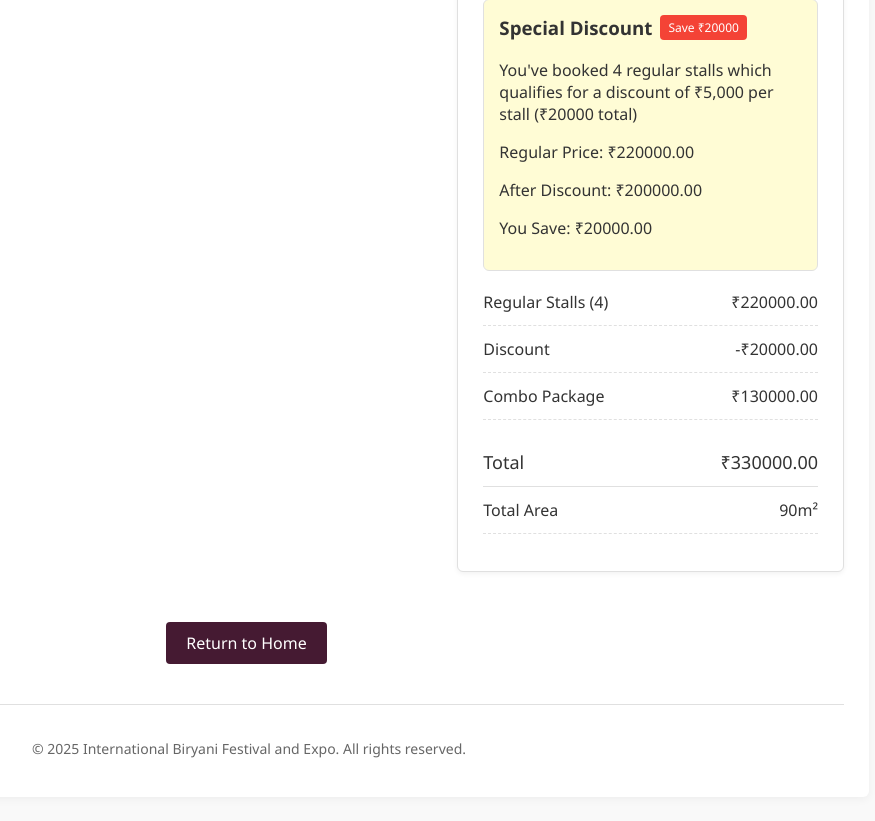
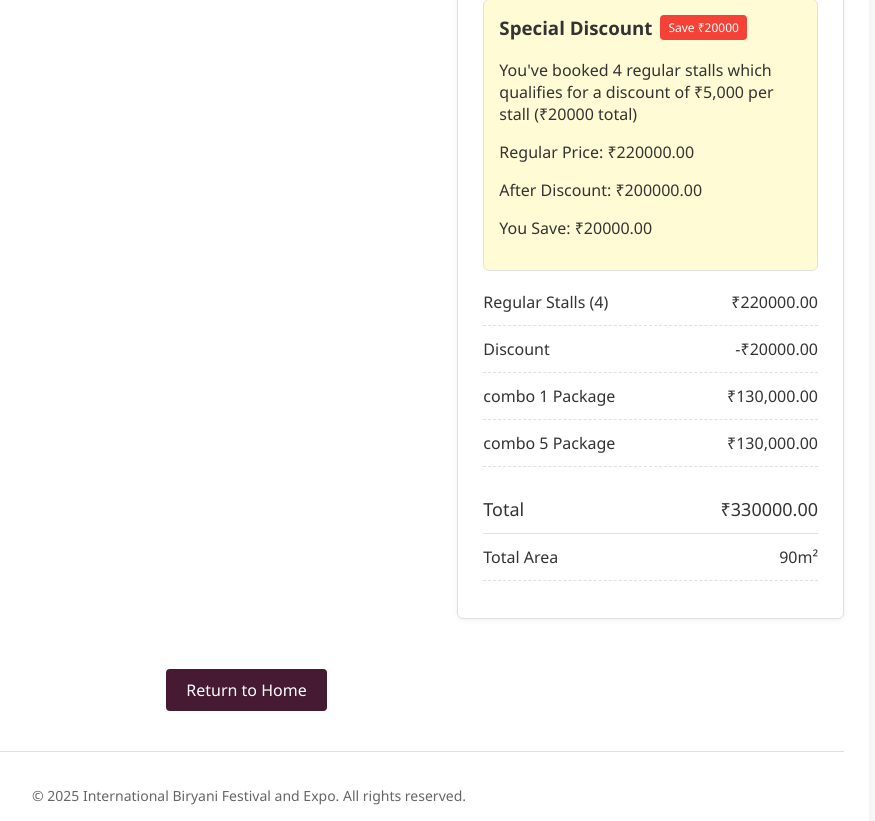
Before and after one commit to Martinjerome-i/booking, a Django app: page /booking/81/confirmation/ in a window 1280 px wide. Shown: the part 1025-1846 px from the top of the page, without its empty margins (391-1266 px from the left). Before the commit the page ends 1783 px from the top, so only its background shows below. Run offline with Django 5.2, Linux system fonts and the light colour scheme; data comes from the database, SQL or seed files in the repository; both versions use the stored data as it was after the commit.

Commit message:
feat
update

```diff
--- a/halls/views.py
+++ b/halls/views.py
@@ -719,8 +719,14 @@ def book_stall(request):
         discount_amount = decimal.Decimal('5000') * regular_stall_count
         discounted_regular_price = regular_stall_base_price - discount_amount
 
-    # Combo stalls have a fixed price of 130,000 for the entire combo package
-    combo_stall_price = decimal.Decimal('130000.00') if combo_stalls else decimal.Decimal('0')
+    # Count unique combos and multiply by 130,000
+    combo_packages = set()
+    for stall in combo_stalls:
+        combo = stall.combos.first()
+        if combo:
+            combo_packages.add(combo.id)
+    combo_package_count = len(combo_packages)
+    combo_stall_price = decimal.Decimal('130000.00') * combo_package_count if combo_packages else decimal.Decimal('0')
 
     # Total price
     total_price = discounted_regular_price + combo_stall_price
--- a/templates/halls/booking_confirmation.html
+++ b/templates/halls/booking_confirmation.html
@@ -657,11 +657,13 @@
                         </div>
                         {% endif %}
 
-                        {% if combo_stalls %}
-                        <div class="summary-item" style="--summary-order: 3;">
-                            <span>Combo Package</span>
-                            <span>₹{{ combo_stall_price|floatformat:2 }}</span>
+                        {% if combo_stall_groups %}
+                        {% for combo_group in combo_stall_groups %}
+                        <div class="summary-item" style="--summary-order: {{ forloop.counter|add:2 }};">
+                            <span>{{ combo_group.combo.name }} Package</span>
+                            <span>₹130,000.00</span>
                         </div>
+                        {% endfor %}
                         {% endif %}
 
                         <div class="summary-item total">
@@ -669,7 +671,7 @@
                             <span>₹{{ total_price|floatformat:2 }}</span>
                         </div>
 
-                        <div class="summary-item" style="--summary-order: 4;">
+                        <div class="summary-item" style="--summary-order: {{ combo_stall_groups|length|add:3 }};">
                             <span>Total Area</span>
                             <span>{{ regular_stalls_total_area|add:combo_stalls_total_area }}m²</span>
                         </div>
```
Also changed, not shown: templates/halls/book_stall.html (+5 -2 lines), db.sqlite3.
